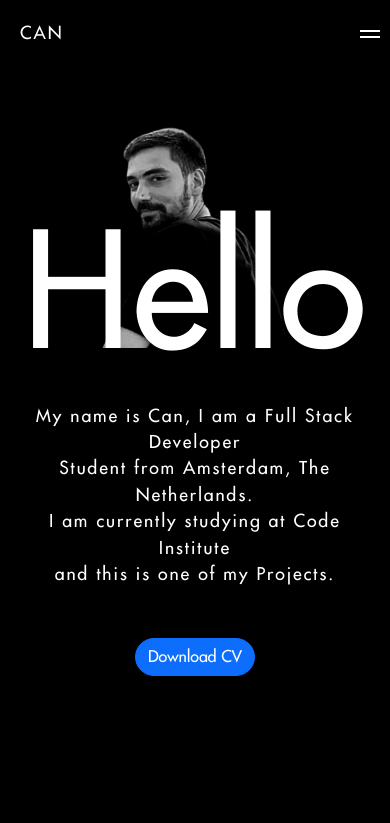
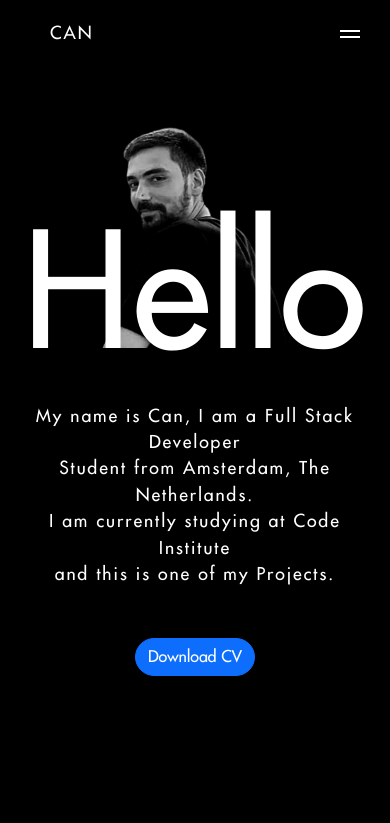
Before and after one commit to canguden/Portfolio-Project-Can-Guden, a plain HTML site: page about.html in a window 390 px wide. Shown: the top 823 px of the page. Drawn offline with nearby package versions, Linux system fonts and the light colour scheme; files whose address does not match are found by name.

Commit message:
About page header padding

```diff
--- a/assets/stylesheet/style.css
+++ b/assets/stylesheet/style.css
@@ -868,12 +868,12 @@ a {
 	align-items: center;
 	text-align: center;
 	justify-content: center;
-	padding: 33px 35px;
+	padding: 20px 50px;
 	font-size: 1.1rem;
 	text-decoration: none;
 	color: rgb(255, 255, 255);
-	margin: 0 auto;
 }
+
 
 .logo-about {
 	font-family: "Fortuna", sans-serif;
@@ -901,7 +901,7 @@ a {
 	cursor: pointer;
 	display: inline-block;
 	float: right;
-	padding: 30px 10px;
+	padding: 30px;
 	position: relative;
 	user-select: none;
 }
@@ -1010,7 +1010,7 @@ a {
 		top: 50px;
 	}
 	.header-about .logo-about {
-		padding: 20px 20px;
+		padding: 20px 50px;
 	}
 }
 
```
